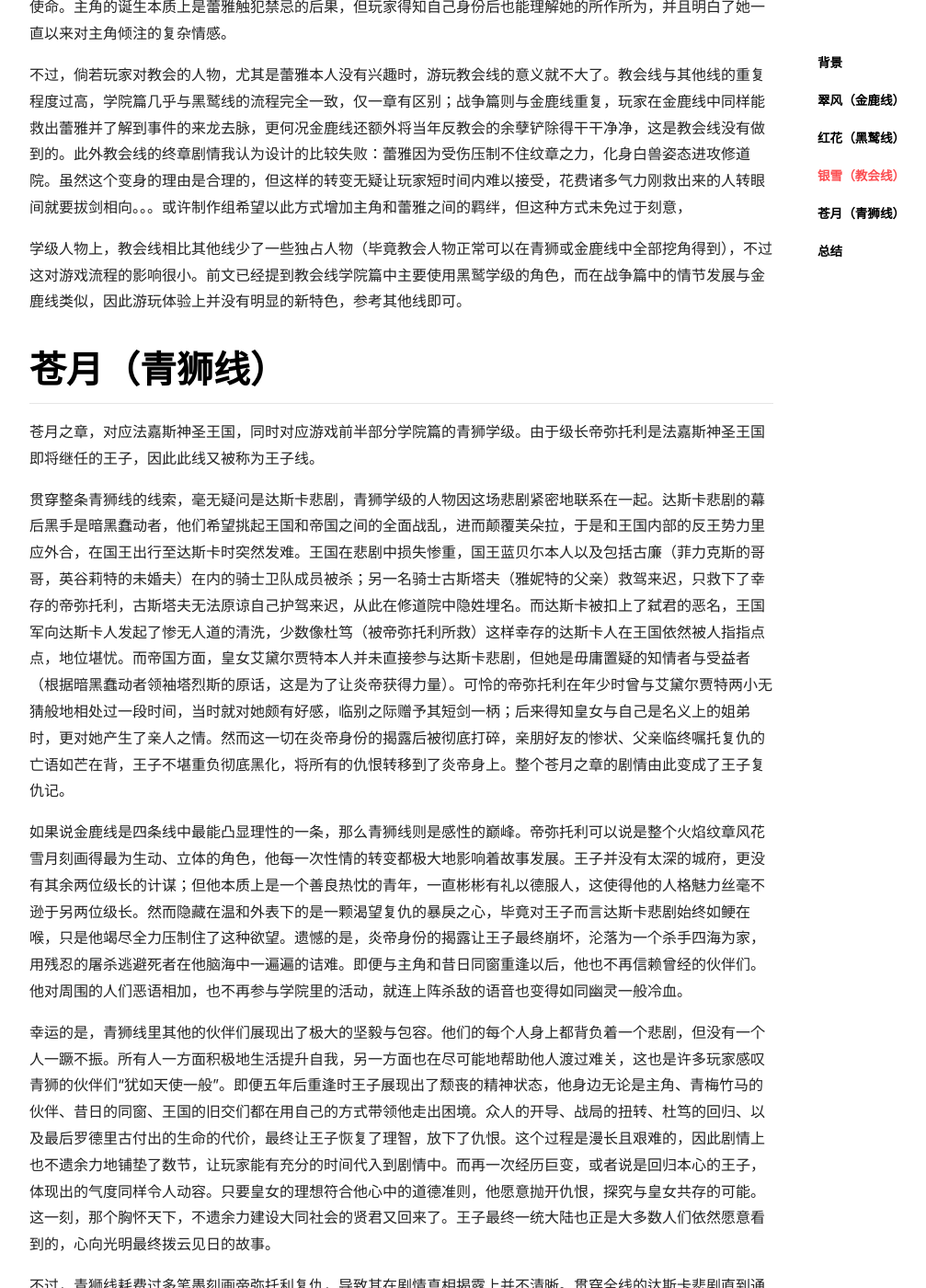
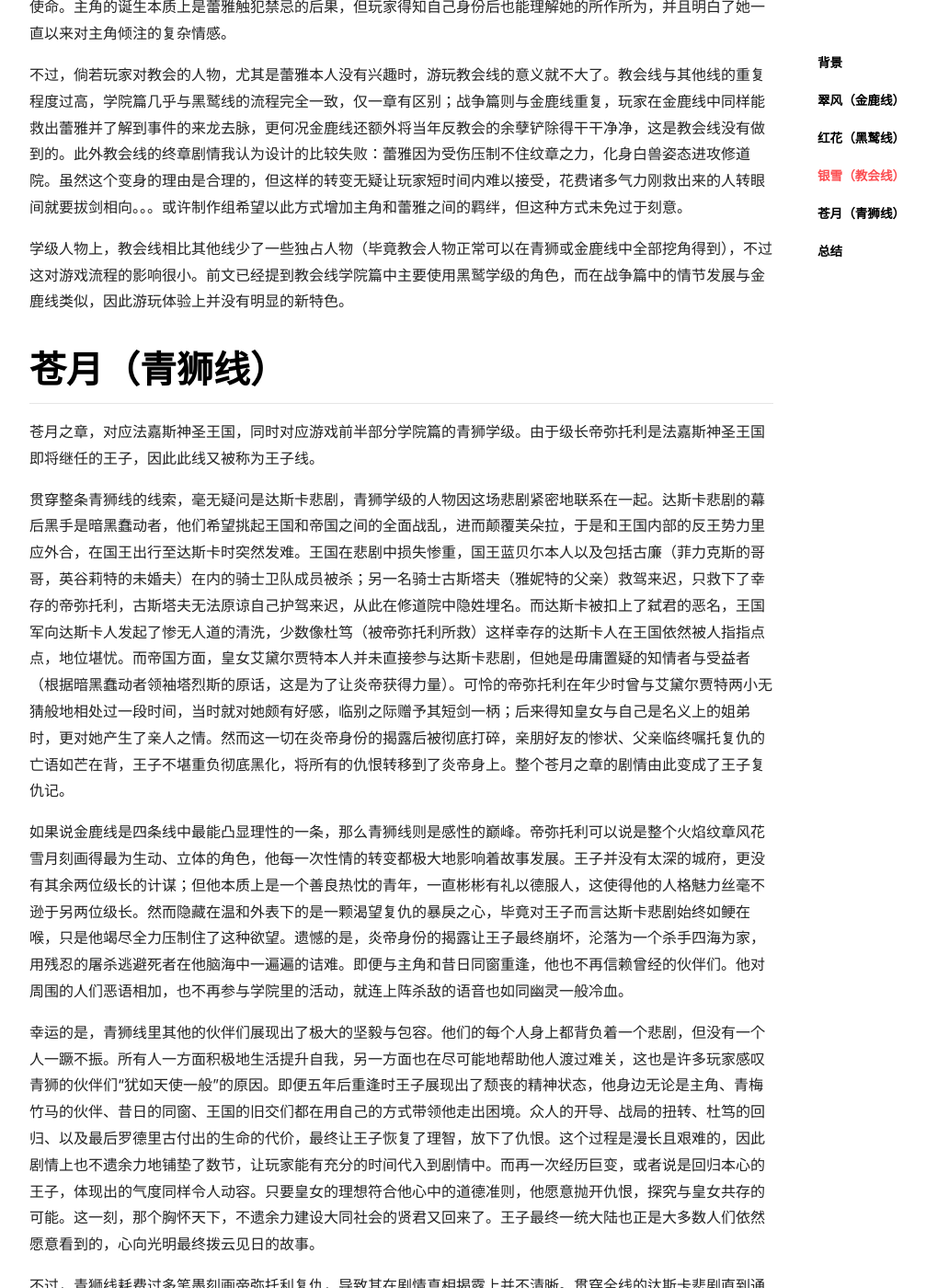
Before and after one commit to MikeYan01/mikeyan01.github.io, a Jekyll site: the page built from _posts/2022-02-01-火焰纹章风花雪月四线心得.md, in a window 1280 px wide and 1400 px high, scrolled down 4624 px. Shown: the whole window at 92% size, without its empty margins (16-1023 px from the left). Built offline with Jekyll 4.4.1, drawn with Linux system fonts in a browser that asks for light colours; some of the changed text lies outside the part shown.

Commit message:
Fireemblem

```diff
--- a/_posts/2022-02-01-火焰纹章风花雪月四线心得.md
+++ b/_posts/2022-02-01-火焰纹章风花雪月四线心得.md
@@ -80,9 +80,9 @@ article_header:
 
 此外，一些在其他线中上镜率没那么高的教会人物有了大放异彩的机会。尤其是西提司，在教会线中他成为了实际意义上的级长，发挥了中流砥柱的作用。而对于蕾雅的细腻刻画更能让人了解到这位神祖后裔千年来背负的孤独和使命。主角的诞生本质上是蕾雅触犯禁忌的后果，但玩家得知自己身份后也能理解她的所作所为，并且明白了她一直以来对主角倾注的复杂情感。
 
-不过，倘若玩家对教会的人物，尤其是蕾雅本人没有兴趣时，游玩教会线的意义就不大了。教会线与其他线的重复程度过高，学院篇几乎与黑鹫线的流程完全一致，仅一章有区别；战争篇则与金鹿线重复，玩家在金鹿线中同样能救出蕾雅并了解到事件的来龙去脉，更何况金鹿线还额外将当年反教会的余孽铲除得干干净净，这是教会线没有做到的。此外教会线的终章剧情我认为设计的比较失败：蕾雅因为受伤压制不住纹章之力，化身白兽姿态进攻修道院。虽然这个变身的理由是合理的，但这样的转变无疑让玩家短时间内难以接受，花费诸多气力刚救出来的人转眼间就要拔剑相向。。。或许制作组希望以此方式增加主角和蕾雅之间的羁绊，但这种方式未免过于刻意，
+不过，倘若玩家对教会的人物，尤其是蕾雅本人没有兴趣时，游玩教会线的意义就不大了。教会线与其他线的重复程度过高，学院篇几乎与黑鹫线的流程完全一致，仅一章有区别；战争篇则与金鹿线重复，玩家在金鹿线中同样能救出蕾雅并了解到事件的来龙去脉，更何况金鹿线还额外将当年反教会的余孽铲除得干干净净，这是教会线没有做到的。此外教会线的终章剧情我认为设计的比较失败：蕾雅因为受伤压制不住纹章之力，化身白兽姿态进攻修道院。虽然这个变身的理由是合理的，但这样的转变无疑让玩家短时间内难以接受，花费诸多气力刚救出来的人转眼间就要拔剑相向。。。或许制作组希望以此方式增加主角和蕾雅之间的羁绊，但这种方式未免过于刻意。
 
-学级人物上，教会线相比其他线少了一些独占人物（毕竟教会人物正常可以在青狮或金鹿线中全部挖角得到），不过这对游戏流程的影响很小。前文已经提到教会线学院篇中主要使用黑鹫学级的角色，而在战争篇中的情节发展与金鹿线类似，因此游玩体验上并没有明显的新特色，参考其他线即可。
+学级人物上，教会线相比其他线少了一些独占人物（毕竟教会人物正常可以在青狮或金鹿线中全部挖角得到），不过这对游戏流程的影响很小。前文已经提到教会线学院篇中主要使用黑鹫学级的角色，而在战争篇中的情节发展与金鹿线类似，因此游玩体验上并没有明显的新特色。
 
 # 苍月（青狮线）
 
@@ -90,9 +90,9 @@ article_header:
 
 贯穿整条青狮线的线索，毫无疑问是达斯卡悲剧，青狮学级的人物因这场悲剧紧密地联系在一起。达斯卡悲剧的幕后黑手是暗黑蠢动者，他们希望挑起王国和帝国之间的全面战乱，进而颠覆芙朵拉，于是和王国内部的反王势力里应外合，在国王出行至达斯卡时突然发难。王国在悲剧中损失惨重，国王蓝贝尓本人以及包括古廉（菲力克斯的哥哥，英谷莉特的未婚夫）在内的骑士卫队成员被杀；另一名骑士古斯塔夫（雅妮特的父亲）救驾来迟，只救下了幸存的帝弥托利，古斯塔夫无法原谅自己护驾来迟，从此在修道院中隐姓埋名。而达斯卡被扣上了弑君的恶名，王国军向达斯卡人发起了惨无人道的清洗，少数像杜笃（被帝弥托利所救）这样幸存的达斯卡人在王国依然被人指指点点，地位堪忧。而帝国方面，皇女艾黛尔贾特本人并未直接参与达斯卡悲剧，但她是毋庸置疑的知情者与受益者（根据暗黑蠢动者领袖塔烈斯的原话，这是为了让炎帝获得力量）。可怜的帝弥托利在年少时曾与艾黛尔贾特两小无猜般地相处过一段时间，当时就对她颇有好感，临别之际赠予其短剑一柄；后来得知皇女与自己是名义上的姐弟时，更对她产生了亲人之情。然而这一切在炎帝身份的揭露后被彻底打碎，亲朋好友的惨状、父亲临终嘱托复仇的亡语如芒在背，王子不堪重负彻底黑化，将所有的仇恨转移到了炎帝身上。整个苍月之章的剧情由此变成了王子复仇记。
 
-如果说金鹿线是四条线中最能凸显理性的一条，那么青狮线则是感性的巅峰。帝弥托利可以说是整个火焰纹章风花雪月刻画得最为生动、立体的角色，他每一次性情的转变都极大地影响着故事发展。王子并没有太深的城府，更没有其余两位级长的计谋；但他本质上是一个善良热忱的青年，一直彬彬有礼以德服人，这使得他的人格魅力丝毫不逊于另两位级长。然而隐藏在温和外表下的是一颗渴望复仇的暴戾之心，毕竟对王子而言达斯卡悲剧始终如鲠在喉，只是他竭尽全力压制住了这种欲望。遗憾的是，炎帝身份的揭露让王子最终崩坏，沦落为一个杀手四海为家，用残忍的屠杀逃避死者在他脑海中一遍遍的诘难。即便与主角和昔日同窗重逢以后，他也不再信赖曾经的伙伴们。他对周围的人们恶语相加，也不再参与学院里的活动，就连上阵杀敌的语音也变得如同幽灵一般冷血。
+如果说金鹿线是四条线中最能凸显理性的一条，那么青狮线则是感性的巅峰。帝弥托利可以说是整个火焰纹章风花雪月刻画得最为生动、立体的角色，他每一次性情的转变都极大地影响着故事发展。王子并没有太深的城府，更没有其余两位级长的计谋；但他本质上是一个善良热忱的青年，一直彬彬有礼以德服人，这使得他的人格魅力丝毫不逊于另两位级长。然而隐藏在温和外表下的是一颗渴望复仇的暴戾之心，毕竟对王子而言达斯卡悲剧始终如鲠在喉，只是他竭尽全力压制住了这种欲望。遗憾的是，炎帝身份的揭露让王子最终崩坏，沦落为一个杀手四海为家，用残忍的屠杀逃避死者在他脑海中一遍遍的诘难。即便与主角和昔日同窗重逢，他也不再信赖曾经的伙伴们。他对周围的人们恶语相加，也不再参与学院里的活动，就连上阵杀敌的语音也如同幽灵一般冷血。
 
-幸运的是，青狮线里其他的伙伴们展现出了极大的坚毅与包容。他们的每个人身上都背负着一个悲剧，但没有一个人一蹶不振。所有人一方面积极地生活提升自我，另一方面也在尽可能地帮助他人渡过难关，这也是许多玩家感叹青狮的伙伴们“犹如天使一般”。即便五年后重逢时王子展现出了颓丧的精神状态，他身边无论是主角、青梅竹马的伙伴、昔日的同窗、王国的旧交们都在用自己的方式带领他走出困境。众人的开导、战局的扭转、杜笃的回归、以及最后罗德里古付出的生命的代价，最终让王子恢复了理智，放下了仇恨。这个过程是漫长且艰难的，因此剧情上也不遗余力地铺垫了数节，让玩家能有充分的时间代入到剧情中。而再一次经历巨变，或者说是回归本心的王子，体现出的气度同样令人动容。只要皇女的理想符合他心中的道德准则，他愿意抛开仇恨，探究与皇女共存的可能。这一刻，那个胸怀天下，不遗余力建设大同社会的贤君又回来了。王子最终一统大陆也正是大多数人们依然愿意看到的，心向光明最终拨云见日的故事。
+幸运的是，青狮线里其他的伙伴们展现出了极大的坚毅与包容。他们的每个人身上都背负着一个悲剧，但没有一个人一蹶不振。所有人一方面积极地生活提升自我，另一方面也在尽可能地帮助他人渡过难关，这也是许多玩家感叹青狮的伙伴们“犹如天使一般”的原因。即便五年后重逢时王子展现出了颓丧的精神状态，他身边无论是主角、青梅竹马的伙伴、昔日的同窗、王国的旧交们都在用自己的方式带领他走出困境。众人的开导、战局的扭转、杜笃的回归、以及最后罗德里古付出的生命的代价，最终让王子恢复了理智，放下了仇恨。这个过程是漫长且艰难的，因此剧情上也不遗余力地铺垫了数节，让玩家能有充分的时间代入到剧情中。而再一次经历巨变，或者说是回归本心的王子，体现出的气度同样令人动容。只要皇女的理想符合他心中的道德准则，他愿意抛开仇恨，探究与皇女共存的可能。这一刻，那个胸怀天下，不遗余力建设大同社会的贤君又回来了。王子最终一统大陆也正是大多数人们依然愿意看到的，心向光明最终拨云见日的故事。
 
 不过，青狮线耗费过多笔墨刻画帝弥托利复仇，导致其在剧情真相揭露上并不清晰。贯穿全线的达斯卡悲剧直到通关之际，尚有许多疑问未能解开，玩家甚至需要通过王子和哈琵的支援对话补充更多的细节。而关于暗黑蠢动者的描述更是稀少，整个苍月之章中主角一行都不知道自己在战斗中击败的“神秘士兵”“神秘魔道士”们究竟是什么来历；如果不玩其他线，根本不知道死去的亚兰德尔公实际上就是塔烈斯；如果没有尤里斯与康斯坦洁的外传，终章中暗黑蠢动者的另一位领袖谬森也将极为突兀地登场，并且被稀里糊涂剿灭。只能说上天暗中眷顾了王国这些为了心中理想而奋斗的人们，因为实际上暗黑蠢动者的诸位重要人物已经在青狮线中被清理干净，达斯卡悲剧的主谋们得到了应有的惩罚。
 
```
Also changed, not shown: other parts of _posts/2022-02-01-火焰纹章风花雪月四线心得.md (+2 -2 lines).
